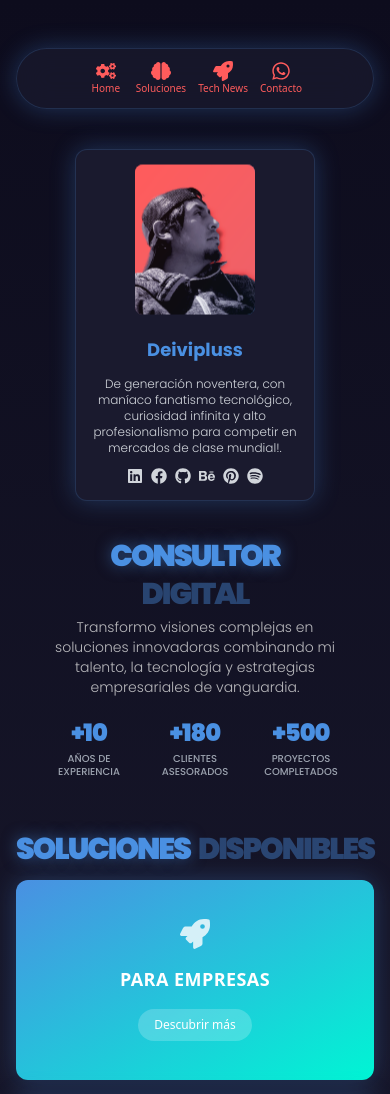
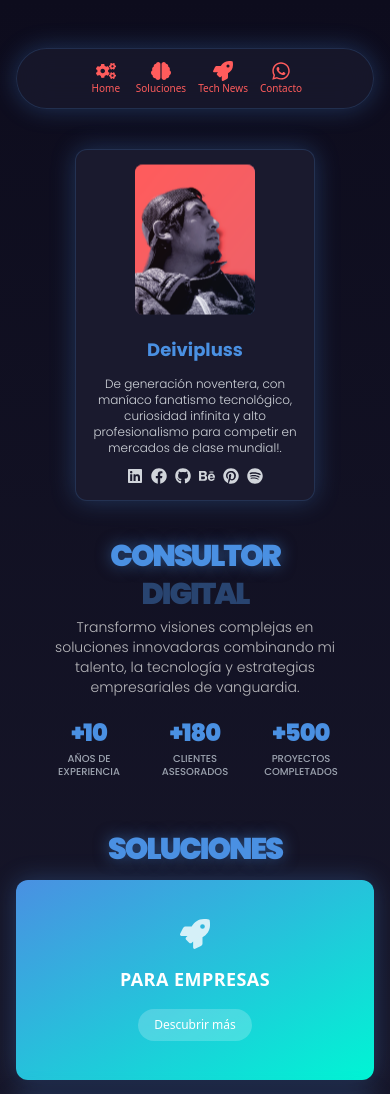
Before and after one commit to deivipluss/landing, a Next.js app: page / in a window 390 px wide. Shown: the top 1094 px of the page. Built offline with nearby package versions, Linux system fonts and the light colour scheme.

Commit message:
responsividadipadfix9

```diff
--- a/app/page.tsx
+++ b/app/page.tsx
@@ -235,8 +235,7 @@ const App: React.FC = () => {
               >
                 <h2 className="text-3xl sm:text-4xl md:text-5xl font-poppins font-black leading-none z-10 relative text-center lg:hidden mb-4" style={{ letterSpacing: "-2px" }}>
                   <span className="text-[#4A90E2] drop-shadow-glow">SOLUCIONES</span>
-                  <span className="text-[#4A90E2] opacity-40 ml-2">DISPONIBLES</span>
-                </h2>
+                                  </h2>
                 <div className="flex flex-col sm:flex-row gap-4 sm:gap-6 md:gap-8">
                   <Link href="/empresas" className="w-full sm:w-1/2">
                     <motion.div
```
